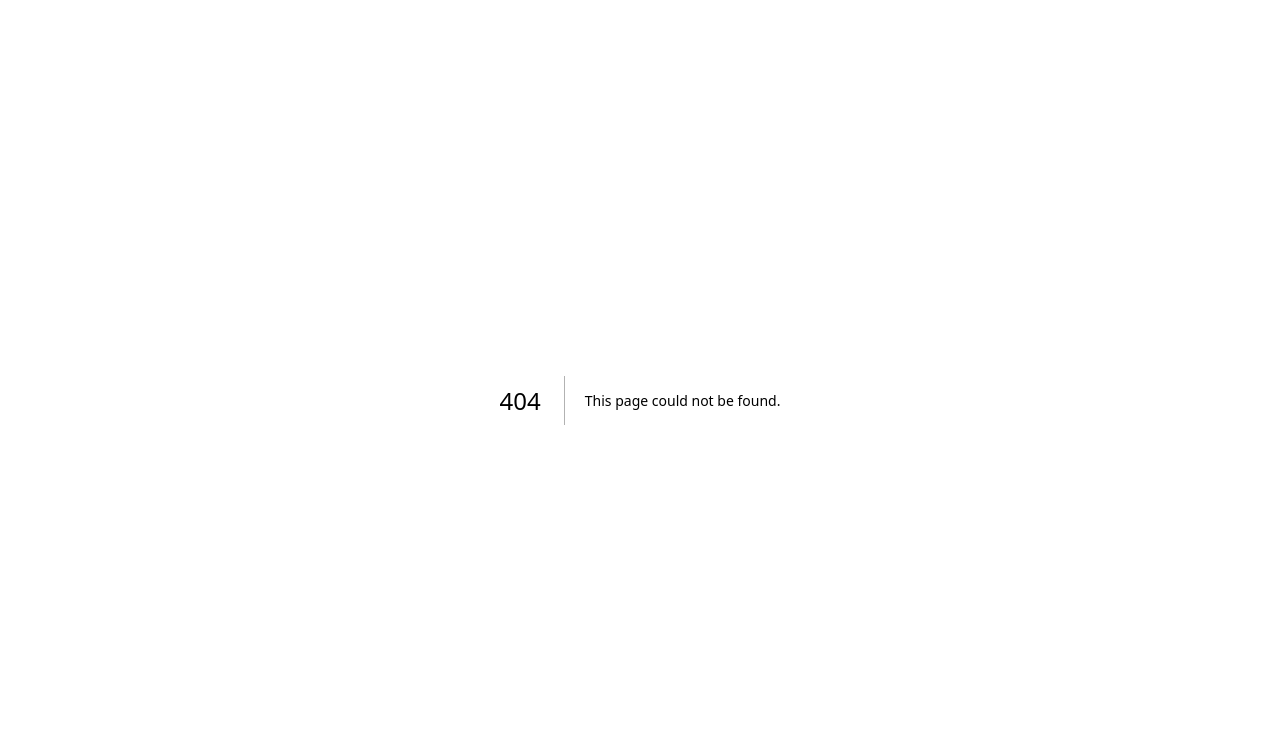
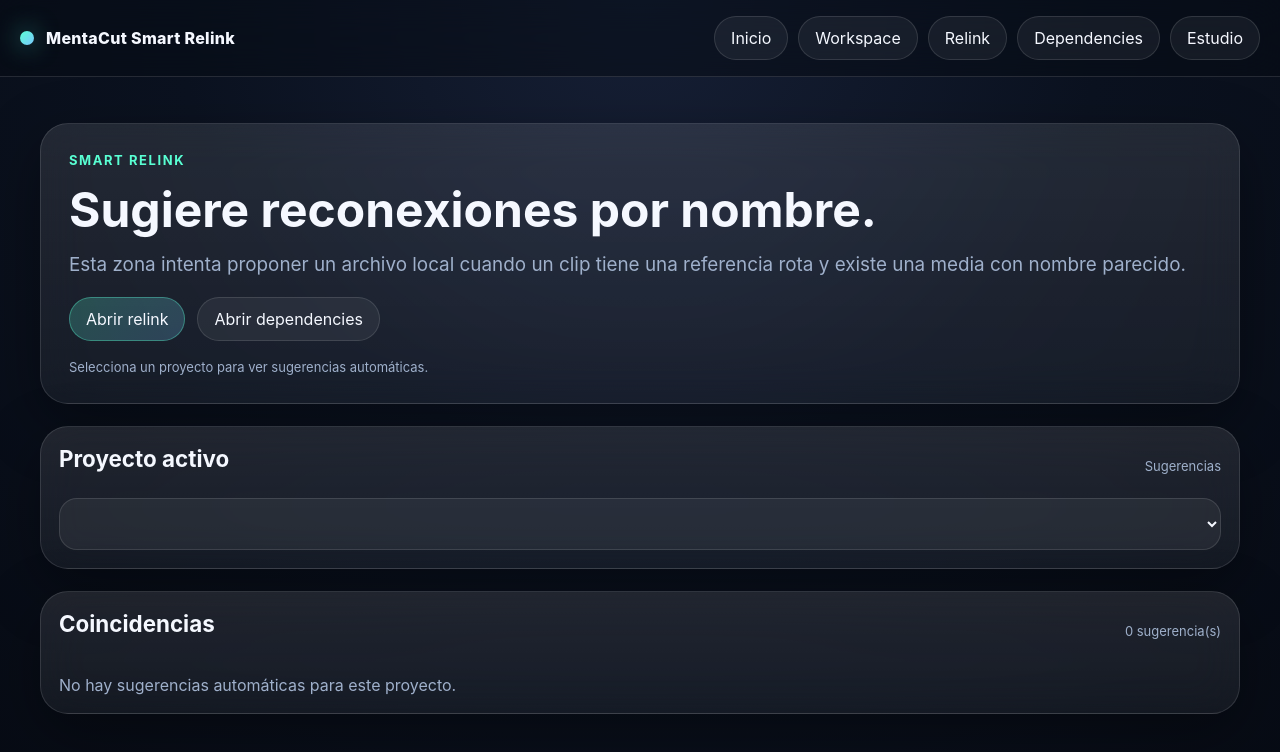
Before and after one commit to alain7224/MentaCut, a Next.js app: page /studio/smart-relink in a window 1280 px wide. Before the commit this address had no page. Shown: the top 752 px of the page. Built offline with nearby package versions, Linux system fonts and the light colour scheme.

Commit message:
feat: add smart relink route with filename suggestions

```diff
--- /dev/null
+++ b/app/studio/smart-relink/page.tsx
@@ -0,0 +1,88 @@
+'use client'
+
+import Link from 'next/link'
+import { useEffect, useMemo, useState } from 'react'
+import { listLocalMedia, type LocalMediaRecord } from '@/lib/local-media'
+import { readLocalProjects, touchProject, writeLocalProjects, type LocalProject } from '@/lib/local-store'
+import { buildSmartRelinkSuggestions } from '@/lib/smart-relink'
+
+export default function StudioSmartRelinkPage() {
+  const [projects, setProjects] = useState<LocalProject[]>([])
+  const [library, setLibrary] = useState<LocalMediaRecord[]>([])
+  const [activeProjectId, setActiveProjectId] = useState<string | null>(null)
+  const [status, setStatus] = useState('')
+
+  useEffect(() => {
+    const next = readLocalProjects()
+    setProjects(next)
+    setActiveProjectId(next[0]?.id ?? null)
+    void listLocalMedia().then(setLibrary).catch(() => setLibrary([]))
+  }, [])
+
+  const activeProject = useMemo(() => projects.find((item) => item.id === activeProjectId) ?? null, [projects, activeProjectId])
+  const suggestions = useMemo(() => activeProject ? buildSmartRelinkSuggestions(activeProject, library) : [], [activeProject, library])
+
+  function applySuggestion(clipId: string, field: 'mediaId' | 'audioMediaId', suggestionId: string) {
+    if (!activeProject) return
+    const updated = projects.map((project) => project.id === activeProject.id ? touchProject({
+      ...project,
+      clips: project.clips.map((clip) => clip.id === clipId ? { ...clip, [field]: suggestionId } : clip),
+    }) : project)
+    setProjects(updated)
+    writeLocalProjects(updated)
+    setStatus('Relink sugerido aplicado')
+  }
+
+  return (
+    <div className="page-shell">
+      <header className="topbar">
+        <div className="brand"><span className="brand-dot" /><span>MentaCut Smart Relink</span></div>
+        <nav className="nav">
+          <Link href="/" className="nav-link">Inicio</Link>
+          <Link href="/studio/workspace" className="nav-link">Workspace</Link>
+          <Link href="/studio/relink" className="nav-link">Relink</Link>
+          <Link href="/studio/dependencies" className="nav-link">Dependencies</Link>
+          <Link href="/studio" className="nav-link">Estudio</Link>
+        </nav>
+      </header>
+      <main className="main">
+        <section className="section">
+          <div className="panel hero-copy">
+            <span className="eyebrow">Smart relink</span>
+            <h1 className="title" style={{ fontSize: 'clamp(1.8rem, 4vw, 3rem)' }}>Sugiere reconexiones por nombre.</h1>
+            <p className="sub">Esta zona intenta proponer un archivo local cuando un clip tiene una referencia rota y existe una media con nombre parecido.</p>
+            <div className="action-row">
+              <Link href="/studio/relink" className="btn btn-primary">Abrir relink</Link>
+              <Link href="/studio/dependencies" className="btn">Abrir dependencies</Link>
+            </div>
+            <div className="timeline-label">{status || 'Selecciona un proyecto para ver sugerencias automáticas.'}</div>
+          </div>
+        </section>
+        <section className="section">
+          <div className="panel timeline">
+            <div className="row-head"><h2 className="section-title">Proyecto activo</h2><div className="timeline-label">Sugerencias</div></div>
+            <select className="input" value={activeProjectId ?? ''} onChange={(event) => setActiveProjectId(event.target.value)}>
+              {projects.map((project) => <option key={project.id} value={project.id}>{project.name} · {project.format}</option>)}
+            </select>
+          </div>
+        </section>
+        <section className="section">
+          <div className="panel timeline">
+            <div className="row-head"><h2 className="section-title">Coincidencias</h2><div className="timeline-label">{suggestions.length} sugerencia(s)</div></div>
+            <div className="project-list">
+              {suggestions.length === 0 ? <div className="empty">No hay sugerencias automáticas para este proyecto.</div> : null}
+              {suggestions.map((item, index) => (
+                <div key={`${item.clipId}-${index}`} className="project-item">
+                  <strong>{item.clipTitle}</strong>
+                  <div className="timeline-label">Campo: {item.field} · ID rota: {item.missingId}</div>
+                  <div className="timeline-label">Sugerencia: {item.suggestionName || 'Sin coincidencia'}</div>
+                  {item.suggestionId ? <div className="action-row"><button className="btn btn-primary" onClick={() => applySuggestion(item.clipId, item.field, item.suggestionId!)}>Aplicar sugerencia</button></div> : null}
+                </div>
+              ))}
+            </div>
+          </div>
+        </section>
+      </main>
+    </div>
+  )
+}
```
